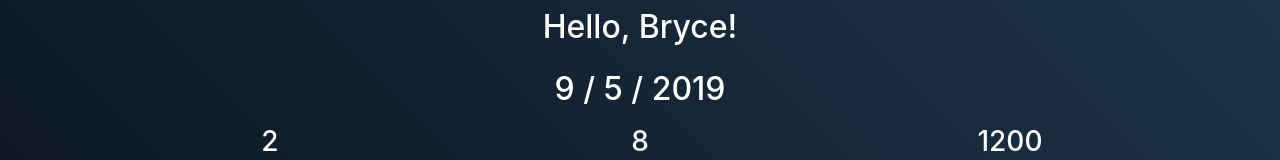
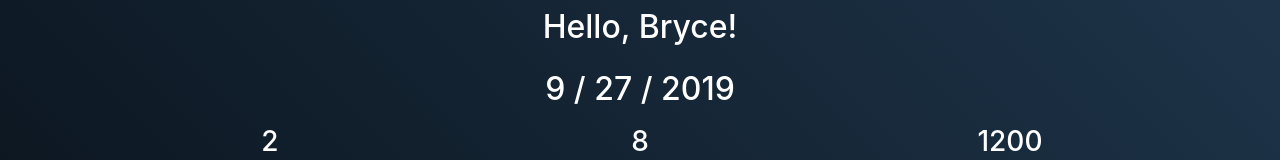
Before and after one commit to morrisbc/daze, a React (Create React App) app: page /dashboard in a window 1280 px wide. Shown: the part 272-432 px from the top of the page. Built offline with nearby package versions, Linux system fonts and the light colour scheme; no server answers.

Commit message:
Fixed day of month in dashboard date

```diff
--- a/src/components/pages/Dashboard.js
+++ b/src/components/pages/Dashboard.js
@@ -5,7 +5,7 @@ import Dashbar from "../Dashbar";
 const Dashboard = () => {
   const date = new Date();
   const today = `${date.getMonth() +
-    1} / ${date.getDay()} / ${date.getFullYear()}`;
+    1} / ${date.getDate()} / ${date.getFullYear()}`;
 
   return (
     <div className="dashboard container d-flex flex-column justify-content-center align-items-center">
```
